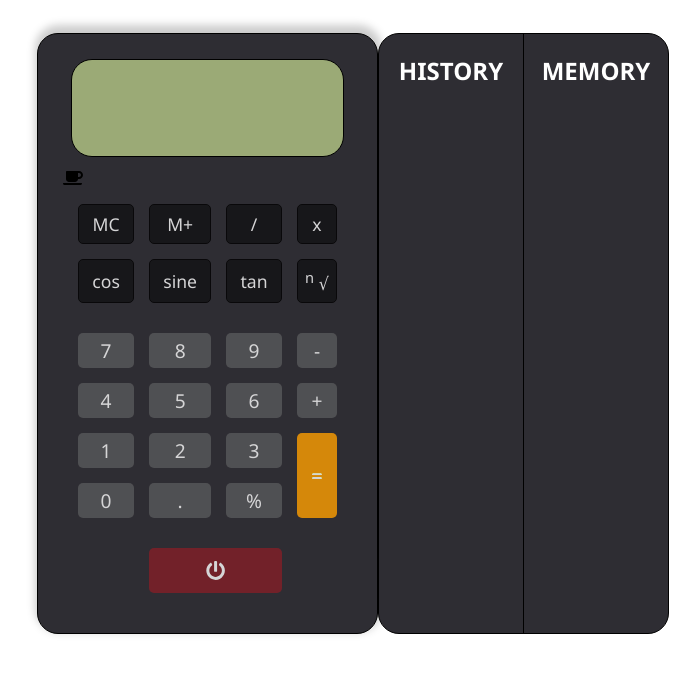
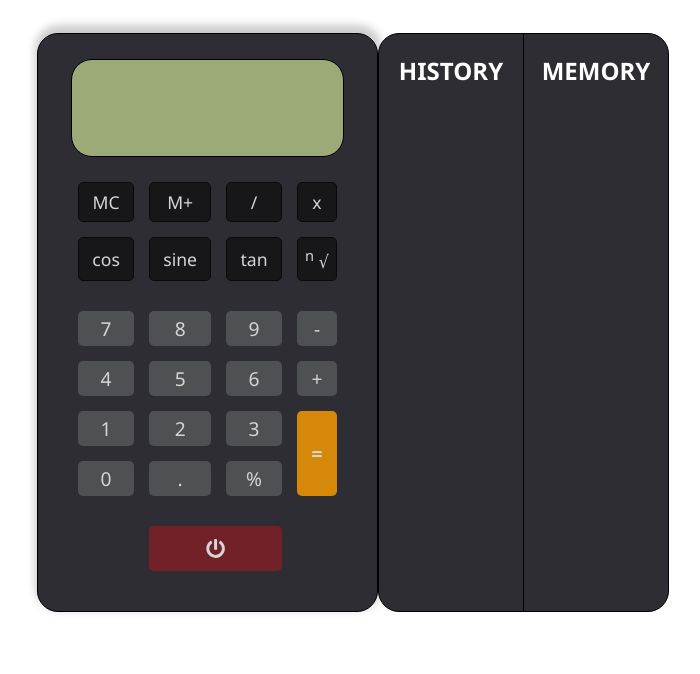
Before and after one commit to Adedayo-A/Calculator-in-Angular, an Angular app in the folder Calculator/calculator/: page / in a window 1280 px wide. Shown: the top 674 px of the page, without its empty margins (287-987 px from the left). Built offline with nearby package versions, Linux system fonts and the light colour scheme.

Commit message:
made changes

```diff
--- a/Calculator/calculator/src/app/app.component.html
+++ b/Calculator/calculator/src/app/app.component.html
@@ -4,7 +4,6 @@
       {{ inputText }}
     </div>
     <div class="punch-keys-sect">
-      <fa-icon [icon]="faCoffee"></fa-icon>
       <table class="table-of-data">
         <tr class="rows-data">
           <td class="key ackey opkey border-black" (click)="keyPress('AC')"> MC </td>
@@ -45,7 +44,6 @@
         <tr></tr>
         <tr class="powerBtn">
           <td></td>
-
           <td class="key power" colspan = '2' (click)="power()">
             <fa-icon [icon]="faPowerOff"></fa-icon>
           </td>
```
